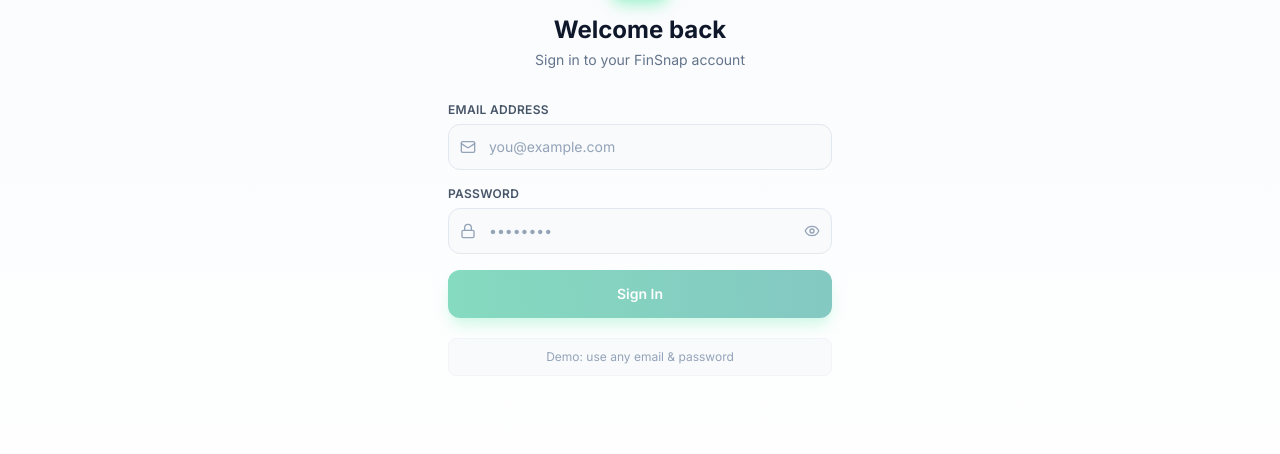
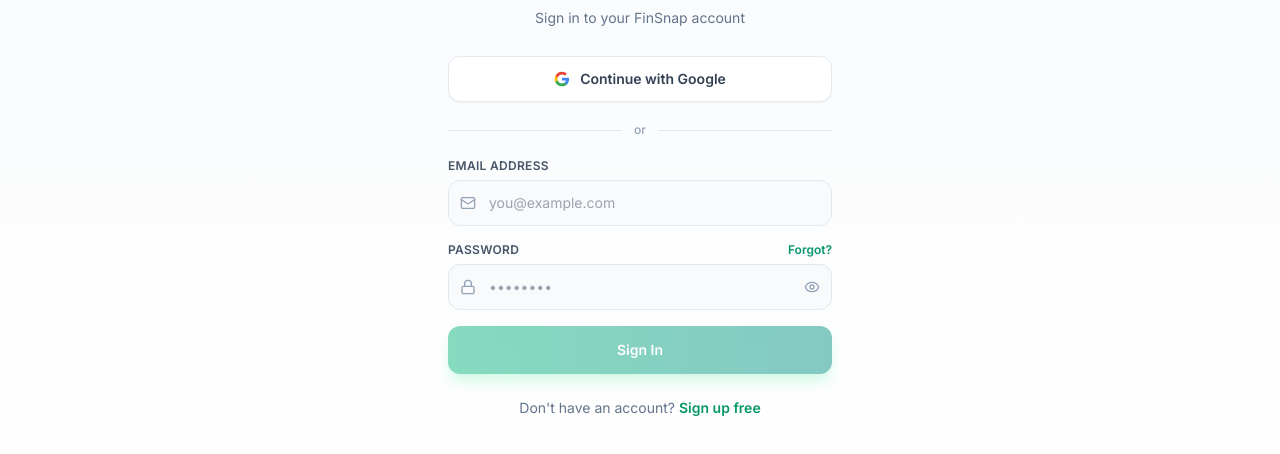
Before and after one commit to bbtbeh-lang/smart-expenses, a Next.js app: page / in a window 1280 px wide. Shown: the part 274-728 px from the top of the page. Built offline with nearby package versions, Linux system fonts and the light colour scheme; no server answers.

Commit message:
Update AuthScreen.tsx

```diff
--- a/components/AuthScreen.tsx
+++ b/components/AuthScreen.tsx
@@ -1,98 +1,225 @@
 'use client';
 
 import { useState } from 'react';
-import { Mail, Lock, Eye, EyeOff } from 'lucide-react';
+import { Mail, Lock, Eye, EyeOff, ArrowLeft, CheckCircle2 } from 'lucide-react';
 import { Translations } from '@/lib/translations';
+import { supabase } from '@/lib/supabase';
 
 interface AuthScreenProps {
   tr: Translations;
   onLogin: (email: string) => void;
 }
 
+type Mode = 'signin' | 'signup' | 'forgot' | 'check_email' | 'reset_sent';
+
+function getErrorMessage(message: string): string {
+  if (message.includes('Invalid login credentials')) return 'Incorrect email or password.';
+  if (message.includes('Email not confirmed')) return 'Please verify your email before signing in.';
+  if (message.includes('User already registered')) return 'An account with this email already exists.';
+  if (message.includes('Password should be at least')) return 'Password must be at least 6 characters.';
+  return message || 'Something went wrong. Please try again.';
+}
+
 export default function AuthScreen({ tr, onLogin }: AuthScreenProps) {
+  const [mode, setMode] = useState<Mode>('signin');
   const [email, setEmail] = useState('');
   const [password, setPassword] = useState('');
   const [showPassword, setShowPassword] = useState(false);
   const [loading, setLoading] = useState(false);
+  const [error, setError] = useState('');
 
-  const handleSubmit = (e: React.FormEvent) => {
+  const switchMode = (m: Mode) => { setError(''); setMode(m); };
+
+  const handleSignIn = async (e: React.FormEvent) => {
     e.preventDefault();
-    if (!email || !password) return;
-    setLoading(true);
-    setTimeout(() => {
-      setLoading(false);
-      onLogin(email);
-    }, 800);
+    setLoading(true); setError('');
+    const { data, error: err } = await supabase.auth.signInWithPassword({ email: email.trim(), password });
+    setLoading(false);
+    if (err) { setError(getErrorMessage(err.message)); return; }
+    if (data.user) onLogin(data.user.email || email);
   };
+
+  const handleSignUp = async (e: React.FormEvent) => {
+    e.preventDefault();
+    setLoading(true); setError('');
+    const { error: err } = await supabase.auth.signUp({
+      email: email.trim(), password,
+      options: { emailRedirectTo: typeof window !== 'undefined' ? window.location.origin : undefined },
+    });
+    setLoading(false);
+    if (err) { setError(getErrorMessage(err.message)); return; }
+    setMode('check_email');
+  };
+
+  const handleForgotPassword = async (e: React.FormEvent) => {
+    e.preventDefault();
+    setLoading(true); setError('');
+    const { error: err } = await supabase.auth.resetPasswordForEmail(email.trim(), {
+      redirectTo: typeof window !== 'undefined' ? `${window.location.origin}/reset-password` : undefined,
+    });
+    setLoading(false);
+    if (err) { setError(getErrorMessage(err.message)); return; }
+    setMode('reset_sent');
+  };
+
+  const handleGoogleSignIn = async () => {
+    setLoading(true); setError('');
+    const { error: err } = await supabase.auth.signInWithOAuth({
+      provider: 'google',
+      options: { redirectTo: typeof window !== 'undefined' ? window.location.origin : undefined },
+    });
+    if (err) { setLoading(false); setError(getErrorMessage(err.message)); }
+  };
+
+  if (mode === 'check_email') return (
+    <div className="min-h-[calc(100vh-56px)] flex flex-col items-center justify-center px-4 py-12">
+      <div className="w-full max-w-sm text-center">
+        <div className="w-16 h-16 rounded-2xl bg-gradient-to-br from-emerald-500 to-teal-600 flex items-center justify-center mx-auto mb-5 shadow-lg shadow-emerald-200">
+          <Mail className="w-8 h-8 text-white" />
+        </div>
+        <h1 className="text-xl font-bold text-slate-900 mb-2">Check your email</h1>
+        <p className="text-sm text-slate-500 mb-1">We sent a verification link to</p>
+        <p className="text-sm font-semibold text-slate-800 mb-6" dir="ltr">{email}</p>
+        <p className="text-xs text-slate-400 bg-slate-50 rounded-xl px-4 py-3 border border-slate-100 mb-5">
+          Click the link in the email to activate your account, then come back here to sign in.
+        </p>
+        <button onClick={() => switchMode('signin')} className="flex items-center justify-center gap-1.5 mx-auto text-sm font-semibold text-emerald-600 hover:text-emerald-700 transition-colors">
+          <ArrowLeft className="w-4 h-4" /> Back to sign in
+        </button>
+      </div>
+    </div>
+  );
+
+  if (mode === 'reset_sent') return (
+    <div className="min-h-[calc(100vh-56px)] flex flex-col items-center justify-center px-4 py-12">
+      <div className="w-full max-w-sm text-center">
+        <div className="w-16 h-16 rounded-2xl bg-gradient-to-br from-emerald-500 to-teal-600 flex items-center justify-center mx-auto mb-5 shadow-lg shadow-emerald-200">
+          <CheckCircle2 className="w-8 h-8 text-white" />
+        </div>
+        <h1 className="text-xl font-bold text-slate-900 mb-2">Reset link sent</h1>
+        <p className="text-sm text-slate-500 mb-1">Check <span className="font-semibold text-slate-800" dir="ltr">{email}</span> for a password reset link.</p>
+        <button onClick={() => switchMode('signin')} className="flex items-center justify-center gap-1.5 mx-auto mt-5 text-sm font-semibold text-emerald-600 hover:text-emerald-700 transition-colors">
+          <ArrowLeft className="w-4 h-4" /> Back to sign in
+        </button>
+      </div>
+    </div>
+  );
+
+  if (mode === 'forgot') return (
+    <div className="min-h-[calc(100vh-56px)] flex flex-col items-center justify-center px-4 py-12">
+      <div className="w-full max-w-sm">
+        <button onClick={() => switchMode('signin')} className="flex items-center gap-1.5 text-sm font-semibold text-slate-500 hover:text-slate-700 mb-6 transition-colors">
+          <ArrowLeft className="w-4 h-4" /> Back
+        </button>
+        <div className="mb-7">
+          <h1 className="text-2xl font-bold text-slate-900">Reset password</h1>
+          <p className="text-sm text-slate-500 mt-1">We will email you a reset link.</p>
+        </div>
+        <form onSubmit={handleForgotPassword} className="space-y-4">
+          <div>
+            <label className="block text-xs font-semibold text-slate-600 mb-1.5 uppercase tracking-wide">{tr.emailAddress}</label>
+            <div className="relative">
+              <Mail className="absolute left-3 top-1/2 -translate-y-1/2 w-4 h-4 text-slate-400" />
+              <input type="email" value={email} onChange={e => setEmail(e.target.value)}
+                className="w-full pl-10 pr-4 py-3 bg-slate-50 border border-slate-200 rounded-xl text-sm focus:outline-none focus:ring-2 focus:ring-emerald-400 transition-all"
+                placeholder="you@example.com" dir="ltr" required />
+            </div>
+          </div>
+          {error && <div className="text-xs font-medium text-rose-600 bg-rose-50 border border-rose-100 rounded-xl px-3 py-2.5">{error}</div>}
+          <button type="submit" disabled={loading || !email}
+            className="w-full py-3.5 bg-gradient-to-r from-emerald-500 to-teal-600 text-white font-semibold rounded-xl text-sm shadow-lg shadow-emerald-200 active:scale-[0.98] transition-all disabled:opacity-50">
+            {loading ? 'Sending...' : 'Send reset link'}
+          </button>
+        </form>
+      </div>
+    </div>
+  );
+
+  const isSignUp = mode === 'signup';
 
   return (
     <div className="min-h-[calc(100vh-56px)] flex flex-col items-center justify-center px-4 py-12 bg-gradient-to-b from-slate-50 to-white">
       <div className="w-full max-w-sm">
-        <div className="text-center mb-8">
+        <div className="text-center mb-7">
           <div className="w-16 h-16 rounded-2xl bg-gradient-to-br from-emerald-500 to-teal-600 flex items-center justify-center mx-auto mb-4 shadow-lg shadow-emerald-200">
             <svg className="w-8 h-8 text-white" fill="none" stroke="currentColor" viewBox="0 0 24 24">
               <path strokeLinecap="round" strokeLinejoin="round" strokeWidth={2.5} d="M13 10V3L4 14h7v7l9-11h-7z" />
             </svg>
           </div>
-          <h1 className="text-2xl font-bold text-slate-900">{tr.welcomeBack}</h1>
-          <p className="text-sm text-slate-500 mt-1">{tr.signInSubtitle}</p>
+          <h1 className="text-2xl font-bold text-slate-900">{isSignUp ? 'Create your account' : tr.welcomeBack}</h1>
+          <p className="text-sm text-slate-500 mt-1">{isSignUp ? 'Start tracking in under a minute' : tr.signInSubtitle}</p>
         </div>
 
-        <form onSubmit={handleSubmit} className="space-y-4">
+        <button type="button" onClick={handleGoogleSignIn} disabled={loading}
+          className="w-full flex items-center justify-center gap-2.5 py-3 bg-white border border-slate-200 hover:bg-slate-50 rounded-xl text-sm font-semibold text-slate-700 transition-all active:scale-[0.98] disabled:opacity-50 shadow-sm">
+          <svg className="w-4 h-4" viewBox="0 0 24 24">
+            <path fill="#4285F4" d="M22.56 12.25c0-.78-.07-1.53-.2-2.25H12v4.26h5.92c-.26 1.37-1.04 2.53-2.21 3.31v2.77h3.57c2.08-1.92 3.28-4.74 3.28-8.09z"/>
+            <path fill="#34A853" d="M12 23c2.97 0 5.46-.98 7.28-2.66l-3.57-2.77c-.98.66-2.23 1.06-3.71 1.06-2.86 0-5.29-1.93-6.16-4.53H2.18v2.84C3.99 20.53 7.7 23 12 23z"/>
+            <path fill="#FBBC05" d="M5.84 14.09c-.22-.66-.35-1.36-.35-2.09s.13-1.43.35-2.09V7.07H2.18C1.43 8.55 1 10.22 1 12s.43 3.45 1.18 4.93l2.85-2.22.81-.62z"/>
+            <path fill="#EA4335" d="M12 5.38c1.62 0 3.06.56 4.21 1.64l3.15-3.15C17.45 2.09 14.97 1 12 1 7.7 1 3.99 3.47 2.18 7.07l3.66 2.84c.87-2.6 3.3-4.53 6.16-4.53z"/>
+          </svg>
+          Continue with Google
+        </button>
+
+        <div className="flex items-center gap-3 my-5">
+          <div className="flex-1 h-px bg-slate-200" />
+          <span className="text-xs text-slate-400 font-medium">or</span>
+          <div className="flex-1 h-px bg-slate-200" />
+        </div>
+
+        <form onSubmit={isSignUp ? handleSignUp : handleSignIn} className="space-y-4">
           <div>
             <label className="block text-xs font-semibold text-slate-600 mb-1.5 uppercase tracking-wide">{tr.emailAddress}</label>
             <div className="relative">
               <Mail className="absolute left-3 top-1/2 -translate-y-1/2 w-4 h-4 text-slate-400" />
-              <input
-                type="email"
-                value={email}
-                onChange={e => setEmail(e.target.value)}
-                className="w-full pl-10 pr-4 py-3 bg-slate-50 border border-slate-200 rounded-xl text-sm text-slate-900 placeholder-slate-400 focus:outline-none focus:ring-2 focus:ring-emerald-400 focus:border-transparent transition-all"
-                placeholder="you@example.com"
-              />
+              <input type="email" value={email} onChange={e => setEmail(e.target.value)}
+                className="w-full pl-10 pr-4 py-3 bg-slate-50 border border-slate-200 rounded-xl text-sm focus:outline-none focus:ring-2 focus:ring-emerald-400 transition-all"
+                placeholder="you@example.com" dir="ltr" required />
             </div>
           </div>
 
           <div>
-            <label className="block text-xs font-semibold text-slate-600 mb-1.5 uppercase tracking-wide">{tr.password}</label>
+            <div className="flex items-center justify-between mb-1.5">
+              <label className="block text-xs font-semibold text-slate-600 uppercase tracking-wide">{tr.password}</label>
+              {!isSignUp && (
+                <button type="button" onClick={() => switchMode('forgot')} className="text-xs font-semibold text-emerald-600 hover:text-emerald-700 transition-colors">
+                  Forgot?
+                </button>
+              )}
+            </div>
             <div className="relative">
               <Lock className="absolute left-3 top-1/2 -translate-y-1/2 w-4 h-4 text-slate-400" />
-              <input
-                type={showPassword ? 'text' : 'password'}
-                value={password}
-                onChange={e => setPassword(e.target.value)}
-                className="w-full pl-10 pr-10 py-3 bg-slate-50 border border-slate-200 rounded-xl text-sm text-slate-900 placeholder-slate-400 focus:outline-none focus:ring-2 focus:ring-emerald-400 focus:border-transparent transition-all"
-                placeholder="••••••••"
-              />
-              <button
-                type="button"
-                onClick={() => setShowPassword(!showPassword)}
-                className="absolute right-3 top-1/2 -translate-y-1/2 text-slate-400 hover:text-slate-600"
-              >
+              <input type={showPassword ? 'text' : 'password'} value={password} onChange={e => setPassword(e.target.value)}
+                className="w-full pl-10 pr-10 py-3 bg-slate-50 border border-slate-200 rounded-xl text-sm focus:outline-none focus:ring-2 focus:ring-emerald-400 transition-all"
+                placeholder="••••••••" minLength={6} required />
+              <button type="button" onClick={() => setShowPassword(!showPassword)} className="absolute right-3 top-1/2 -translate-y-1/2 text-slate-400 hover:text-slate-600">
                 {showPassword ? <EyeOff className="w-4 h-4" /> : <Eye className="w-4 h-4" />}
               </button>
             </div>
+            {isSignUp && <p className="text-[11px] text-slate-400 mt-1.5 ml-1">At least 6 characters</p>}
           </div>
 
-          <button
-            type="submit"
-            disabled={loading || !email || !password}
-            className="w-full py-3.5 bg-gradient-to-r from-emerald-500 to-teal-600 text-white font-semibold rounded-xl text-sm shadow-lg shadow-emerald-200 hover:shadow-emerald-300 hover:from-emerald-600 hover:to-teal-700 active:scale-[0.98] transition-all duration-150 disabled:opacity-50 disabled:cursor-not-allowed"
-          >
+          {error && <div className="text-xs font-medium text-rose-600 bg-rose-50 border border-rose-100 rounded-xl px-3 py-2.5">{error}</div>}
+
+          <button type="submit" disabled={loading || !email || !password}
+            className="w-full py-3.5 bg-gradient-to-r from-emerald-500 to-teal-600 text-white font-semibold rounded-xl text-sm shadow-lg shadow-emerald-200 hover:from-emerald-600 hover:to-teal-700 active:scale-[0.98] transition-all disabled:opacity-50 disabled:cursor-not-allowed">
             {loading ? (
               <span className="flex items-center justify-center gap-2">
                 <svg className="w-4 h-4 animate-spin" fill="none" viewBox="0 0 24 24">
-                  <circle className="opacity-25" cx="12" cy="12" r="10" stroke="currentColor" strokeWidth="4" />
-                  <path className="opacity-75" fill="currentColor" d="M4 12a8 8 0 018-8v8H4z" />
+                  <circle className="opacity-25" cx="12" cy="12" r="10" stroke="currentColor" strokeWidth="4"/>
+                  <path className="opacity-75" fill="currentColor" d="M4 12a8 8 0 018-8v8H4z"/>
                 </svg>
-                {tr.signIn}...
+                {isSignUp ? 'Creating...' : 'Signing in...'}
               </span>
-            ) : tr.signIn}
+            ) : isSignUp ? 'Create account' : tr.signIn}
           </button>
         </form>
 
-        <p className="text-center text-xs text-slate-400 mt-5 bg-slate-50 rounded-lg px-3 py-2.5 border border-slate-100">
-          {tr.demoHint}
+        <p className="text-center text-sm text-slate-500 mt-6">
+          {isSignUp ? 'Already have an account?' : "Don't have an account?"}{' '}
+          <button onClick={() => switchMode(isSignUp ? 'signin' : 'signup')} className="font-semibold text-emerald-600 hover:text-emerald-700 transition-colors">
+            {isSignUp ? tr.signIn : 'Sign up free'}
+          </button>
         </p>
       </div>
     </div>
```
